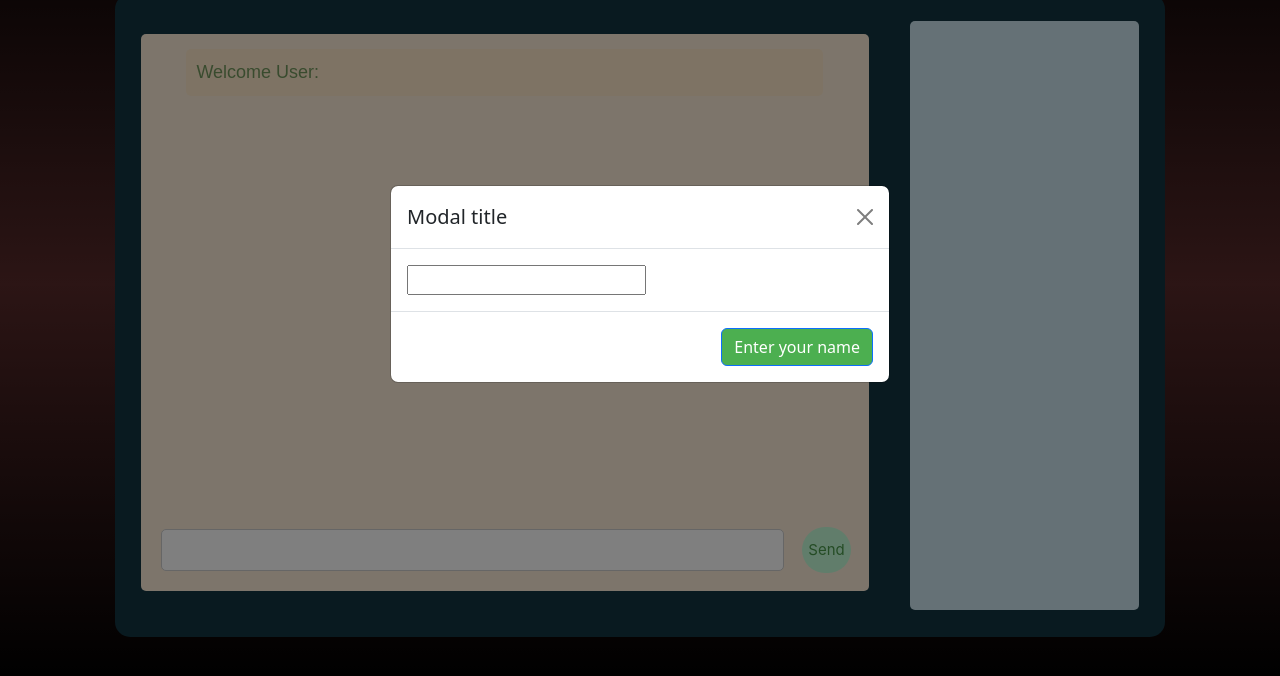
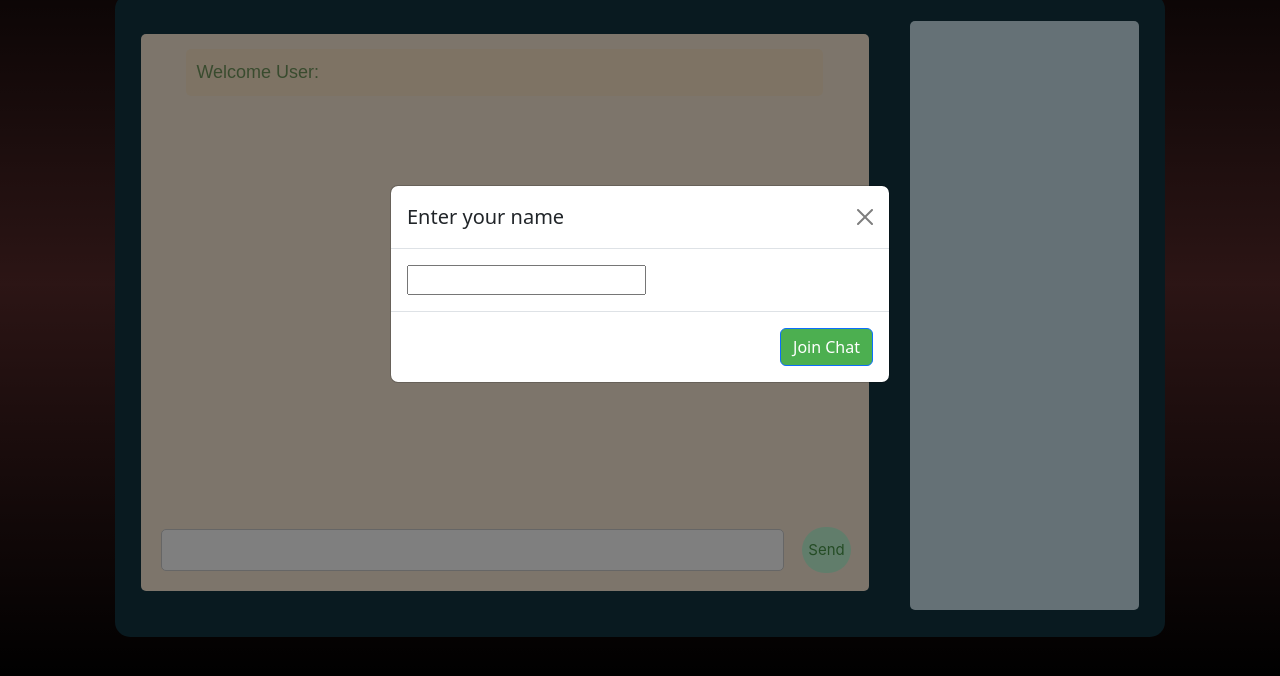
Before and after one commit to riteshSingh836/ChatterUp, a website: page public/index.html in a window 1280 px wide. Both pictures are taken after a click on the button "Join here". Shown: the part 116-792 px from the top of the page. Drawn offline with nearby package versions, Linux system fonts and the light colour scheme; no server answers.

Commit message:
second commit

```diff
--- a/public/index.html
+++ b/public/index.html
@@ -26,14 +26,14 @@
             <div class="modal-dialog modal-dialog-centered">
             <div class="modal-content">
                 <div class="modal-header">
-                <h1 class="modal-title fs-5" id="exampleModalLabel">Modal title</h1>
+                <h1 class="modal-title fs-5" id="exampleModalLabel">Enter your name</h1>
                 <button type="button" class="btn-close" data-bs-dismiss="modal" aria-label="Close"></button>
                 </div>
                 <div class="modal-body">
                     <input type="text" id="user-input">
                 </div>
                 <div class="modal-footer">
-                <button type="button" class="btn btn-primary" id="enter-btn" data-bs-dismiss="modal">Enter your name</button>
+                <button type="button" class="btn btn-primary" id="enter-btn" data-bs-dismiss="modal">Join Chat</button>
                 </div>
             </div>
             </div>
```
